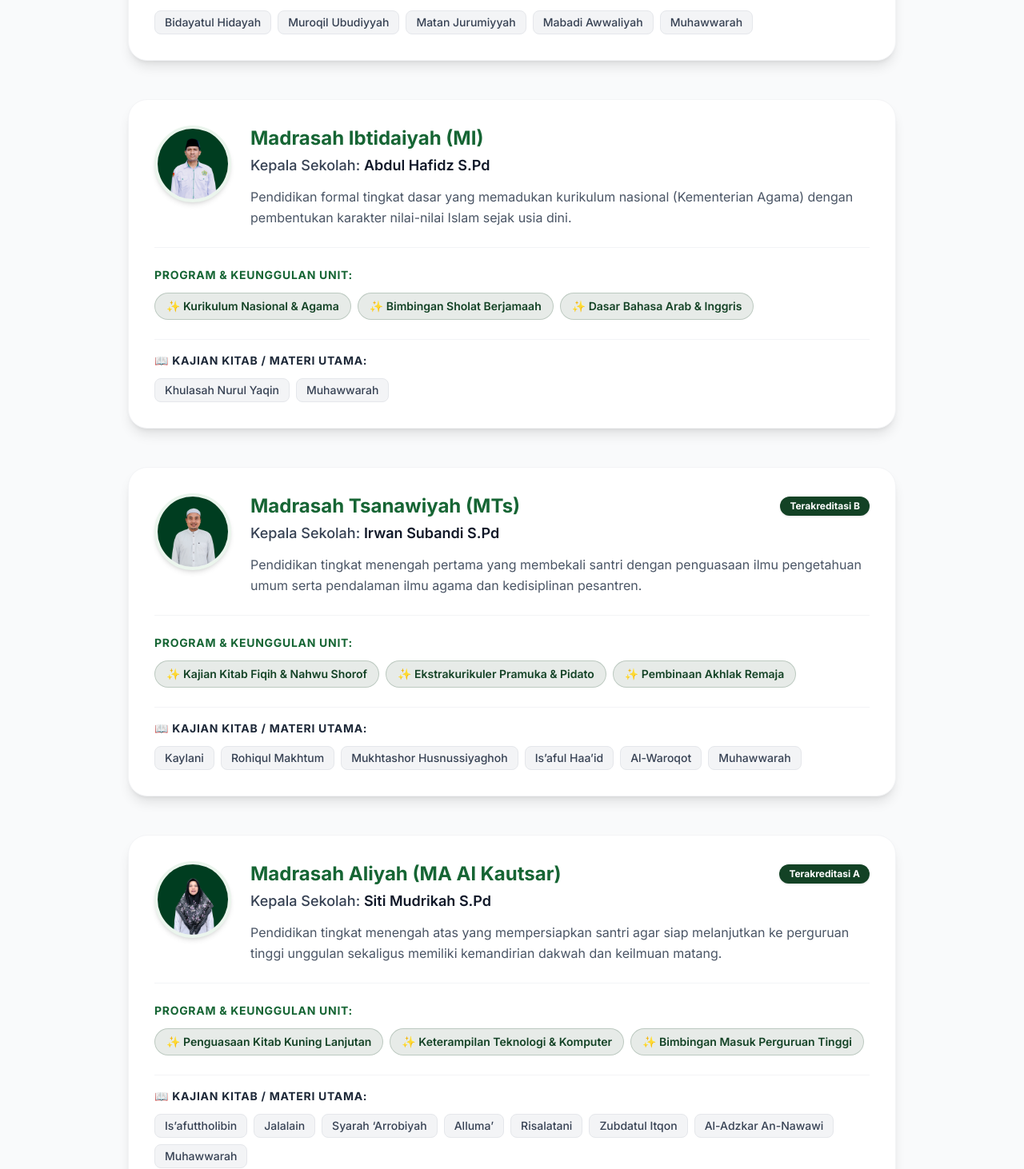
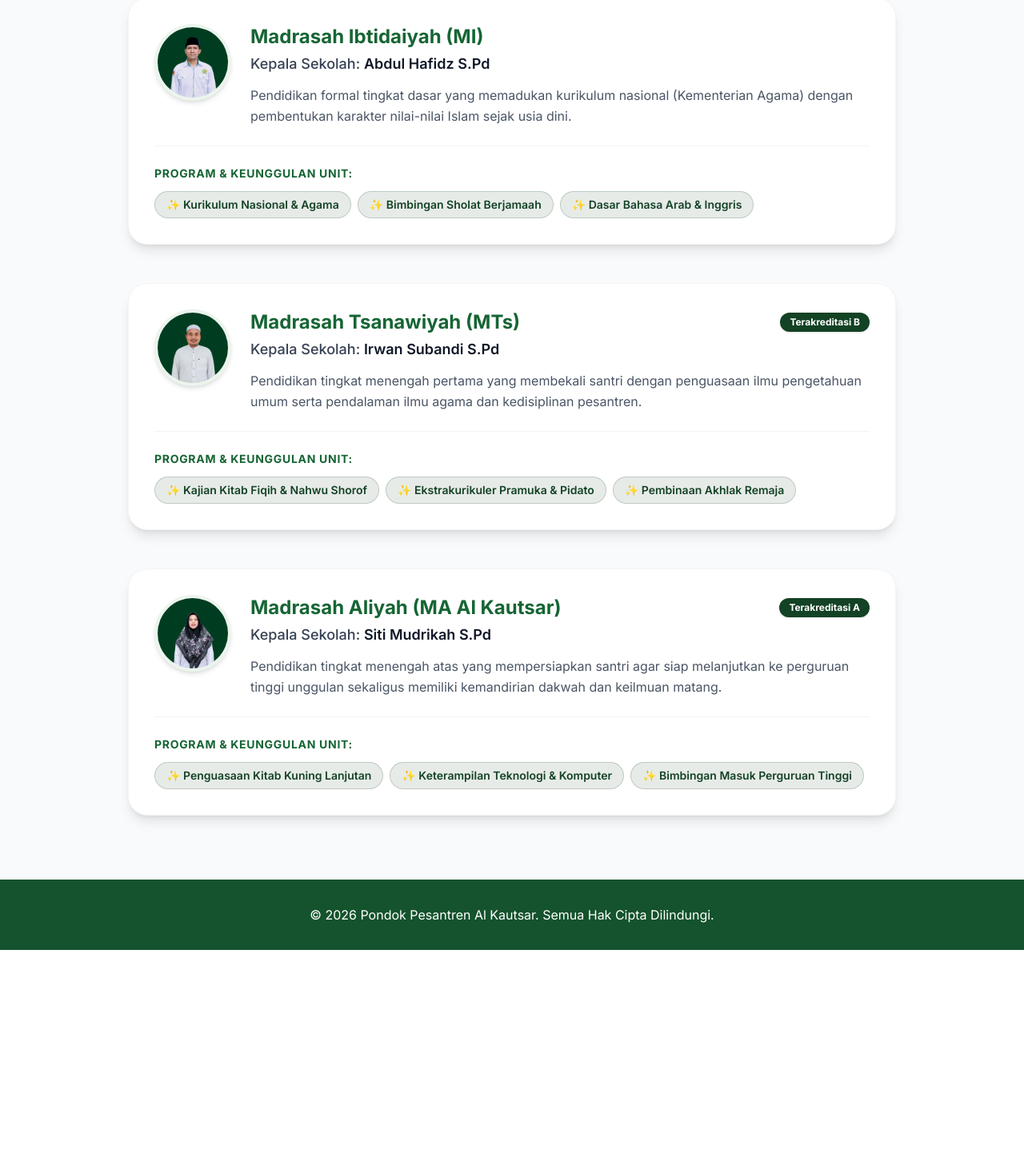
Before and after one commit to PONPEALKAUTSAR/PROFIL-PONDOK, a Next.js app: page /pendidikan in a window 1280 px wide. Shown: the part 688-2150 px from the top of the page at 80% size. After the commit the page ends 1876 px from the top, so only its background shows below. Built offline with nearby package versions, Linux system fonts and the light colour scheme.

Commit message:
Pisahkan Kajian Kitab ke halaman baru dan tambahkan ke Navbar

```diff
--- /dev/null
+++ b/app/kitab/page.tsx
@@ -0,0 +1,59 @@
+"use client";
+
+import FadeIn from "@/components/FadeIn";
+
+const daftarKitab = [
+	{
+		unit: "Madrasah Diniyah (Ula & Wustho)",
+		kitab: ["Bidayatul Hidayah", "Muroqil Ubudiyyah", "Matan Jurumiyyah", "Mabadi Awwaliyah", "Muhawwarah"],
+	},
+	{
+		unit: "Madrasah Ibtidaiyah (MI)",
+		kitab: ["Khulasah Nurul Yaqin", "Muhawwarah"],
+	},
+	{
+		unit: "Madrasah Tsanawiyah (MTs)",
+		kitab: ["Kaylani", "Rohiqul Makhtum", "Mukhtashor Husnussiyaghoh", "Is’aful Haa’id", "Al-Waroqot", "Muhawwarah"],
+	},
+	{
+		unit: "Madrasah Aliyah (MA Al Kautsar)",
+		kitab: ["Is’afuttholibin", "Jalalain", "Syarah ‘Arrobiyah", "Alluma’", "Risalatani", "Zubdatul Itqon", "Al-Adzkar An-Nawawi", "Muhawwarah"],
+	},
+];
+
+export default function KitabPage() {
+	return (
+		<div className="py-20 px-4 sm:px-6 lg:px-8 max-w-6xl mx-auto">
+			<FadeIn>
+				<div className="text-center mb-16">
+					<h1 className="text-3xl md:text-4xl font-bold text-pesantren mb-4 border-b-4 border-pesantren inline-block pb-3">
+						Kajian Kitab Kuning
+					</h1>
+					<p className="text-gray-600 max-w-2xl mx-auto text-base">
+						Daftar kitab-kitab salaf (kitab kuning) yang dikaji dan dipelajari oleh para santri di setiap tingkatan pendidikan Pondok Pesantren Al Kautsar.
+					</p>
+				</div>
+			</FadeIn>
+
+			<div className="grid grid-cols-1 md:grid-cols-2 gap-8">
+				{daftarKitab.map((item, index) => (
+					<FadeIn key={index} delay={index * 0.1}>
+						<div className="bg-white p-8 rounded-3xl shadow-lg border border-gray-100 hover:shadow-xl transition duration-300 h-full">
+							<h2 className="text-xl font-bold text-pesantren border-b-2 border-gray-100 pb-4 mb-5">
+								{item.unit}
+							</h2>
+							<ul className="space-y-3">
+								{item.kitab.map((namaKitab, idx) => (
+									<li key={idx} className="flex items-center gap-3 text-gray-700 text-base font-medium bg-gray-50 p-3 rounded-xl border border-gray-100">
+										<span className="flex items-center justify-center w-6 h-6 rounded-full bg-[#134225]/10 text-[#134225] text-sm">📖</span>
+										{namaKitab}
+									</li>
+								))}
+							</ul>
+						</div>
+					</FadeIn>
+				))}
+			</div>
+		</div>
+	);
+}
--- a/app/pendidikan/page.tsx
+++ b/app/pendidikan/page.tsx
@@ -8,25 +8,14 @@ const unitPendidikan = [
     kepala: "Ustadz Abdul Manaf S.Pd",
     foto: "/images/abdul-manaf.png",
     deskripsi: "Pendidikan keagamaan mendasar yang memfokuskan pada pendalaman ilmu fiqih, akidah akhlak, tauhid, serta dasar-dasar pembacaan kitab kuning dan Al-Quran bagi santri pemula.",
-    unggulan: ["Tahsin & Tahfidz Al-Quran", "Dasar Kitab Kuning", "Praktik Ibadah Harian"],
-    kitab: [
-      "Bidayatul Hidayah",
-      "Muroqil Ubudiyyah",
-      "Matan Jurumiyyah",
-      "Mabadi Awwaliyah",
-      "Muhawwarah"
-    ]
+    unggulan: ["Tahsin & Tahfidz Al-Quran", "Dasar Kitab Kuning", "Praktik Ibadah Harian"]
   },
   {
     nama: "Madrasah Ibtidaiyah (MI)",
     kepala: "Abdul Hafidz S.Pd",
     foto: "/images/abdul-hafidz.png",
     deskripsi: "Pendidikan formal tingkat dasar yang memadukan kurikulum nasional (Kementerian Agama) dengan pembentukan karakter nilai-nilai Islam sejak usia dini.",
-    unggulan: ["Kurikulum Nasional & Agama", "Bimbingan Sholat Berjamaah", "Dasar Bahasa Arab & Inggris"],
-    kitab: [
-      "Khulasah Nurul Yaqin",
-      "Muhawwarah"
-    ]
+    unggulan: ["Kurikulum Nasional & Agama", "Bimbingan Sholat Berjamaah", "Dasar Bahasa Arab & Inggris"]
   },
   {
     nama: "Madrasah Tsanawiyah (MTs)",
@@ -34,15 +23,7 @@ const unitPendidikan = [
     foto: "/images/irwan-subandi.png",
     deskripsi: "Pendidikan tingkat menengah pertama yang membekali santri dengan penguasaan ilmu pengetahuan umum serta pendalaman ilmu agama dan kedisiplinan pesantren.",
     unggulan: ["Kajian Kitab Fiqih & Nahwu Shorof", "Ekstrakurikuler Pramuka & Pidato", "Pembinaan Akhlak Remaja"],
-    akreditasi: "Terakreditasi B",
-    kitab: [
-      "Kaylani",
-      "Rohiqul Makhtum",
-      "Mukhtashor Husnussiyaghoh",
-      "Is’aful Haa’id",
-      "Al-Waroqot",
-      "Muhawwarah"
-    ]
+    akreditasi: "Terakreditasi B"
   },
   {
     nama: "Madrasah Aliyah (MA Al Kautsar)",
@@ -50,17 +31,7 @@ const unitPendidikan = [
     foto: "/images/siti-mudrikah.png",
     deskripsi: "Pendidikan tingkat menengah atas yang mempersiapkan santri agar siap melanjutkan ke perguruan tinggi unggulan sekaligus memiliki kemandirian dakwah dan keilmuan matang.",
     unggulan: ["Penguasaan Kitab Kuning Lanjutan", "Keterampilan Teknologi & Komputer", "Bimbingan Masuk Perguruan Tinggi"],
-    akreditasi: "Terakreditasi A",
-    kitab: [
-      "Is’afuttholibin",
-      "Jalalain",
-      "Syarah ‘Arrobiyah",
-      "Alluma’",
-      "Risalatani",
-      "Zubdatul Itqon",
-      "Al-Adzkar An-Nawawi",
-      "Muhawwarah"
-    ]
+    akreditasi: "Terakreditasi A"
   },
 ];
 
@@ -73,7 +44,7 @@ export default function PendidikanPage() {
             Unit Pendidikan Formal & Non-Formal
           </h1>
           <p className="text-gray-600 max-w-2xl mx-auto text-base">
-            Pondok Pesantren Al Kautsar menyelenggarakan sistem pendidikan terpadu yang memadukan ilmu pengetahuan umum dan ilmu keislaman mendalam untuk mencetak kader ulama dan intelektual yang berakhlak mulia.
+            Pondok Pesantren Al Kautsar menyelenggarakan sistem pendidikan terpadu yang memadukan ilmu pengetahuan umum dan ilmu keislaman mendalam.
           </p>
         </div>
       </FadeIn>
@@ -82,22 +53,13 @@ export default function PendidikanPage() {
         {unitPendidikan.map((item, index) => (
           <FadeIn key={index} delay={index * 0.1}>
             <div className="bg-white p-6 sm:p-8 rounded-3xl shadow-lg border border-gray-100 hover:shadow-xl transition duration-300">
-
-              {/* Bagian Header Unit & Kepala Sekolah */}
               <div className="flex flex-col sm:flex-row items-center sm:items-start gap-6 border-b border-gray-100 pb-6 mb-6">
                 <div className="flex-shrink-0 w-24 h-24 rounded-full overflow-hidden border-4 border-pesantren-light shadow-md relative bg-gray-100">
-                  <img
-                    src={item.foto}
-                    alt={item.kepala}
-                    className="w-full h-full object-cover object-top"
-                  />
+                  <img src={item.foto} alt={item.kepala} className="w-full h-full object-cover object-top" />
                 </div>
-
                 <div className="text-center sm:text-left flex-grow">
                   <div className="flex flex-col sm:flex-row sm:items-center sm:justify-between gap-2 mb-1">
-                    <h2 className="text-2xl font-bold text-pesantren">
-                      {item.nama}
-                    </h2>
+                    <h2 className="text-2xl font-bold text-pesantren">{item.nama}</h2>
                     {item.akreditasi && (
                       <span className="inline-block bg-[#134225] text-white text-xs font-bold px-3 py-1 rounded-full shadow-sm w-fit mx-auto sm:mx-0">
                         {item.akreditasi}
@@ -107,48 +69,19 @@ export default function PendidikanPage() {
                   <p className="text-lg text-gray-700 font-medium mb-3">
                     Kepala Sekolah: <span className="text-gray-900 font-semibold">{item.kepala}</span>
                   </p>
-                  <p className="text-gray-600 text-sm sm:text-base leading-relaxed">
-                    {item.deskripsi}
-                  </p>
+                  <p className="text-gray-600 text-sm sm:text-base leading-relaxed">{item.deskripsi}</p>
                 </div>
               </div>
-
-              {/* Bagian Program Unggulan */}
-              <div className="mb-6">
-                <h4 className="text-sm font-bold text-pesantren uppercase tracking-wider mb-3">
-                  Program & Keunggulan Unit:
-                </h4>
+              <div>
+                <h4 className="text-sm font-bold text-pesantren uppercase tracking-wider mb-3">Program & Keunggulan Unit:</h4>
                 <div className="flex flex-wrap gap-2">
                   {item.unggulan.map((program, idx) => (
-                    <span
-                      key={idx}
-                      className="bg-[#134225]/10 text-[#134225] font-semibold text-xs sm:text-sm px-3.5 py-1.5 rounded-full border border-[#134225]/20"
-                    >
+                    <span key={idx} className="bg-[#134225]/10 text-[#134225] font-semibold text-xs sm:text-sm px-3.5 py-1.5 rounded-full border border-[#134225]/20">
                       ✨ {program}
                     </span>
                   ))}
                 </div>
               </div>
-
-              {/* Bagian Kajian Kitab / Materi Belajar */}
-              {item.kitab && item.kitab.length > 0 && (
-                <div className="border-t border-gray-100 pt-4">
-                  <h4 className="text-sm font-bold text-gray-800 uppercase tracking-wider mb-3">
-                    📖 Kajian Kitab / Materi Utama:
-                  </h4>
-                  <div className="flex flex-wrap gap-2">
-                    {item.kitab.map((kitabItem, idx) => (
-                      <span
-                        key={idx}
-                        className="bg-gray-100 text-gray-700 text-xs sm:text-sm px-3 py-1 rounded-lg border border-gray-200 font-medium"
-                      >
-                        {kitabItem}
-                      </span>
-                    ))}
-                  </div>
-                </div>
-              )}
-
             </div>
           </FadeIn>
         ))}
```
